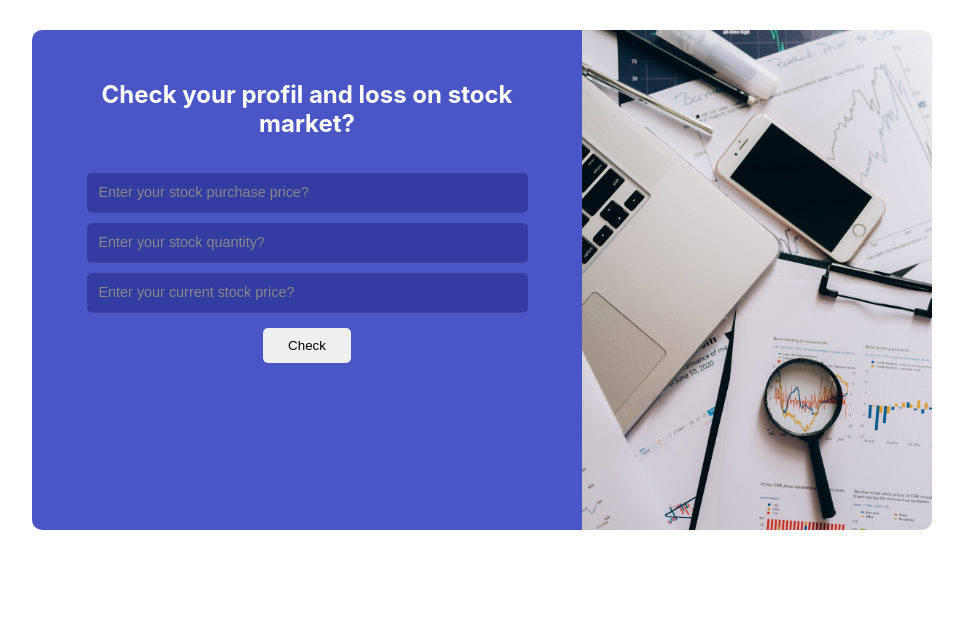
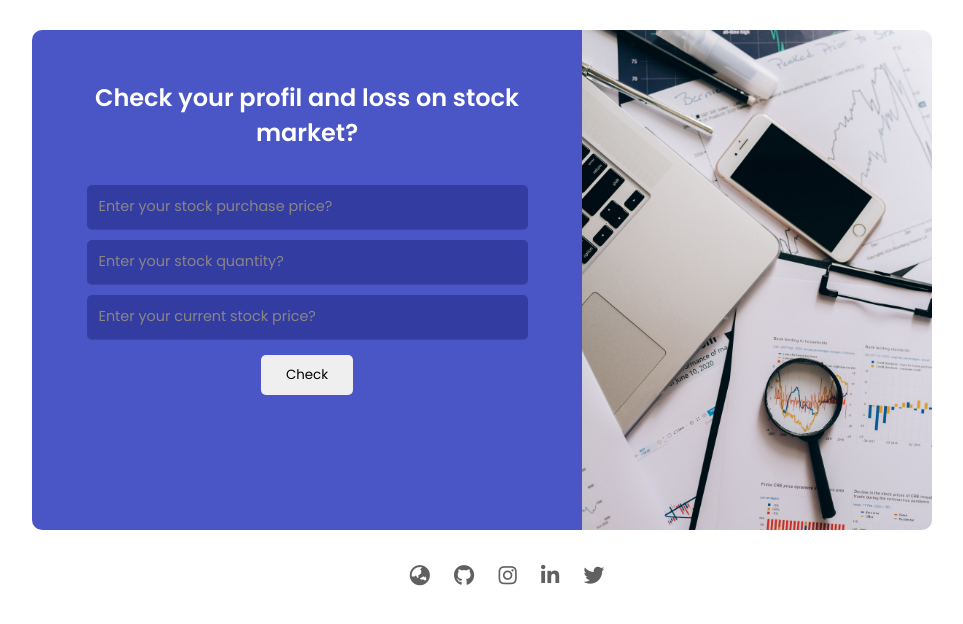
Before and after one commit to pritam-kr/Stock, a plain HTML site: page index.html in a window 1280 px wide. Shown: the whole page, without its empty margins (133-1096 px from the left). Drawn offline with Linux system fonts and the light colour scheme.

Commit message:
added link

```diff
--- a/index.html
+++ b/index.html
@@ -7,6 +7,14 @@
     <meta name="viewport" content="width=device-width, initial-scale=1.0">
     <meta name="author" content="Pritam kumar">
     <link rel="stylesheet" href="style.css">
+    <link rel="preconnect" href="https://fonts.googleapis.com">
+    <link rel="preconnect" href="https://fonts.gstatic.com" crossorigin>
+    <link href="https://fonts.googleapis.com/css2?family=Poppins:wght@200;300;400;500;600&display=swap"
+        rel="stylesheet">
+
+    <link rel="stylesheet" href="https://use.fontawesome.com/releases/v5.15.3/css/all.css"
+        integrity="sha384-SZXxX4whJ79/gErwcOYf+zWLeJdY/qpuqC4cAa9rOGUstPomtqpuNWT9wdPEn2fk" crossorigin="anonymous">
+
     <title>Profit and Loss</title>
 </head>
 
@@ -36,8 +44,31 @@
             <div class="background">
 
             </div>
+
         </div>
     </div>
+
+    <footer>
+        <ul>
+            <li>
+                <a href="https://neogcamp-portfolio-of-pritam.netlify.app/index.html" target="_blank"><i
+                        class="fas fa-globe-asia"></i></a>
+            </li>
+            <li>
+                <a href="https://github.com/pritam-kr/Banana-talk" target="_blank"><i class="fab fa-github"></i></a>
+            </li>
+            <li>
+                <a href="https://www.instagram.com/pritam_kr30/" target="_blank"><i class="fab fa-instagram"></i></a>
+            </li>
+            <li>
+                <a href="https://www.linkedin.com/in/pritam-kumar-0ab3431bb/" target="_blank"><i
+                        class="fab fa-linkedin-in"></i></a>
+            </li>
+            <li>
+                <a href="https://twitter.com/Pritamkr_" target="_blank"><i class="fab fa-twitter"></i></a>
+            </li>
+        </ul>
+    </footer>
 
     <script src="app.js"></script>
 </body>
--- a/style.css
+++ b/style.css
@@ -1,49 +1,48 @@
-*{
+* {
   padding: 0;
   margin: 0;
   box-sizing: border-box;
+  font-family: "Poppins", sans-serif;
 }
 
-.container{
+.container {
   width: 100%;
   height: auto;
   display: flex;
   justify-content: center;
   padding: 30px 0;
 }
-.stock-container{
+.stock-container {
   width: 950px;
   max-width: 100%;
   border: 0px solid black;
   border-radius: 10px;
   display: flex;
   flex-wrap: wrap;
-
 }
 
-.stock-container .form-container{
+.stock-container .form-container {
   width: 550px;
   max-width: 100%;
   height: 500px;
   border-top-left-radius: 10px;
   border-bottom-left-radius: 10px;
-    background-color: #4A55C6;
+  background-color: #4a55c6;
   padding: 50px 20px;
   display: flex;
   justify-content: flex-start;
   flex-direction: column;
-    font-family: -apple-system, BlinkMacSystemFont, 'Segoe UI', Roboto, Oxygen, Ubuntu, Cantarell, 'Open Sans', 'Helvetica Neue', sans-serif;
 }
-.form-container h2{
+.form-container h2 {
   color: #fff;
   text-align: center;
 }
-.form-container form{
+.form-container form {
   margin: 20px 0;
   padding: 10px;
   text-align: center;
 }
-.form-container form input{
+.form-container form input {
   width: 90%;
   padding: 12px;
   /* display: block; */
@@ -54,22 +53,22 @@
   color: #fff;
   border-radius: 5px;
 }
-.form-container form input:focus{
+.form-container form input:focus {
   outline: none;
 }
-::placeholder{
+::placeholder {
   font-size: 0.9rem;
   color: rgb(139, 134, 134);
 }
-.form-container form button{
+.form-container form button {
   padding: 10px 25px;
   margin: 10px 0;
   border: none;
   border-radius: 5px;
   cursor: pointer;
 }
-.stock-container .background{
-    background: url('/pexels-olya-kobruseva-5561911.jpg');
+.stock-container .background {
+  background: url("/pexels-olya-kobruseva-5561911.jpg");
   background-size: cover;
   width: 350px;
   max-width: 100%;
@@ -77,30 +76,47 @@
   border-top-right-radius: 10px;
   border-bottom-right-radius: 10px;
 }
-.output{
+.output {
   display: flex;
   justify-content: center;
   margin-top: 25px;
 }
-.loss-info{
+.loss-info {
   padding: 20px;
   background-color: #28308da4;
   width: 90%;
   color: #fff;
 }
 
-@media(max-width: 915px){
-    .stock-container .background{
+footer {
+  display: flex;
+  justify-content: center;
+  align-items: center;
+
+}
+footer ul li {
+  margin: 0 10px;
+  display: inline-block;
+}
+footer ul li a {
+  font-size: 1.3rem;
+  color: rgba(0, 0, 0, 0.623);
+}
+@media (max-width: 915px) {
+  .stock-container .background {
     width: 100%;
     margin: 10px;
     border-radius: 10px;
   }
-    .stock-container .form-container{
+  .stock-container .form-container {
     width: 100%;
     margin: 10px;
     border-radius: 10px;
   }
-    .container{
+  .container {
     padding: 10px 0;
   }
+  .footer{
+      padding: 30px 0;
   }
+}
```
Lines whose indentation alone changed are shown as unchanged.
